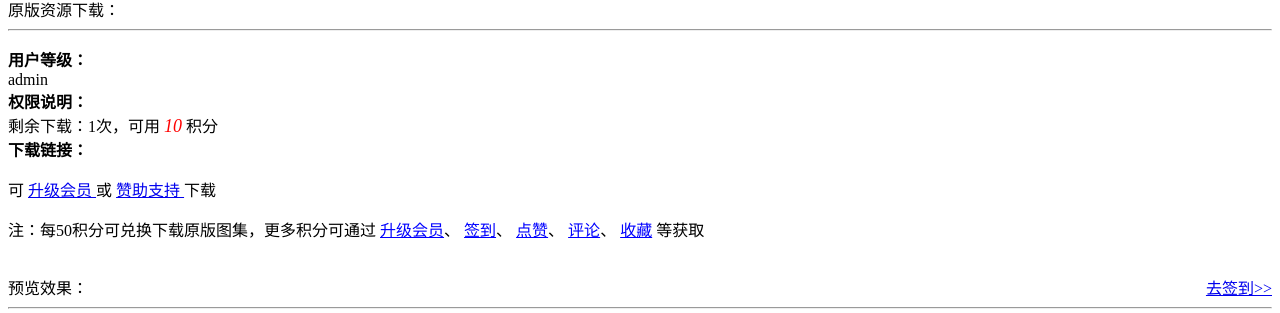
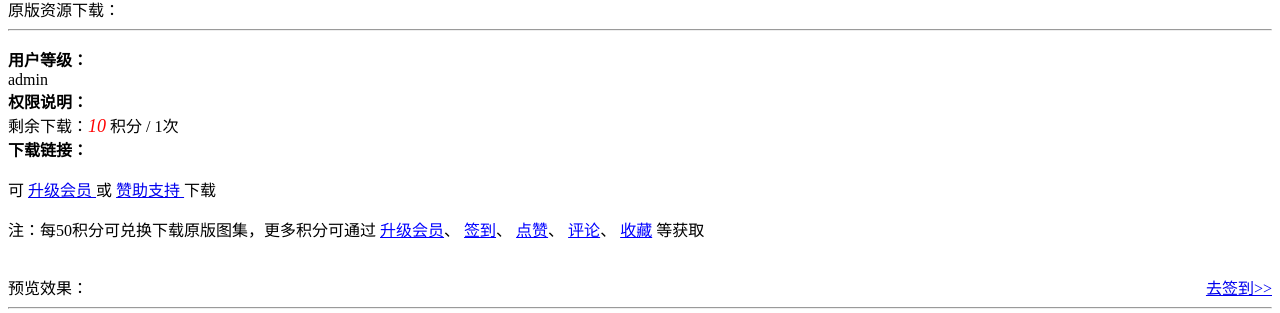
Before and after one commit to zhangbingchi/lexiangtu_pro, a PHP site: the page made by application/index/view/index/thread_views.php in a window 1280 px wide; the page is wider, and only the part inside the window is pictured. Shown: the part 502-815 px from the top of that part. Run offline with PHP 8.4, Linux system fonts and the light colour scheme; the template is opened without the code that fills it: most values are stand-ins (such as "Sample title", 1, 10 or a date in 2020); grey boxes marked "Sample" are stand-in pictures; data that the repository does not hold is empty.

Commit message:
积分系统

```diff
--- a/application/index/view/index/thread_views.php
+++ b/application/index/view/index/thread_views.php
@@ -60,8 +60,8 @@
                         <div class="layui-form-item">
                             <label class="layui-form-label" style="width: auto;"><b>权限说明：</b></label>
                             <div class="layui-input-block">
-                                剩余下载：<span class="downimgp show_text"><?php echo $level_auth['allow_count'] ?></span>次，可用 <cite style="color:red;font-size: 18px"><?php echo $user_points ?></cite> 积分
-                            </div>
+                                剩余下载：<cite style="color:red;font-size: 18px"><?php echo $user_points ?></cite> 积分 / <?php echo $level_auth['allow_count'] ?>次
+                        </div>
                         </div>
                         <div class="layui-form-item">
                             <label class="layui-form-label" style="width: auto;"><b>下载链接：</b></label>
```
